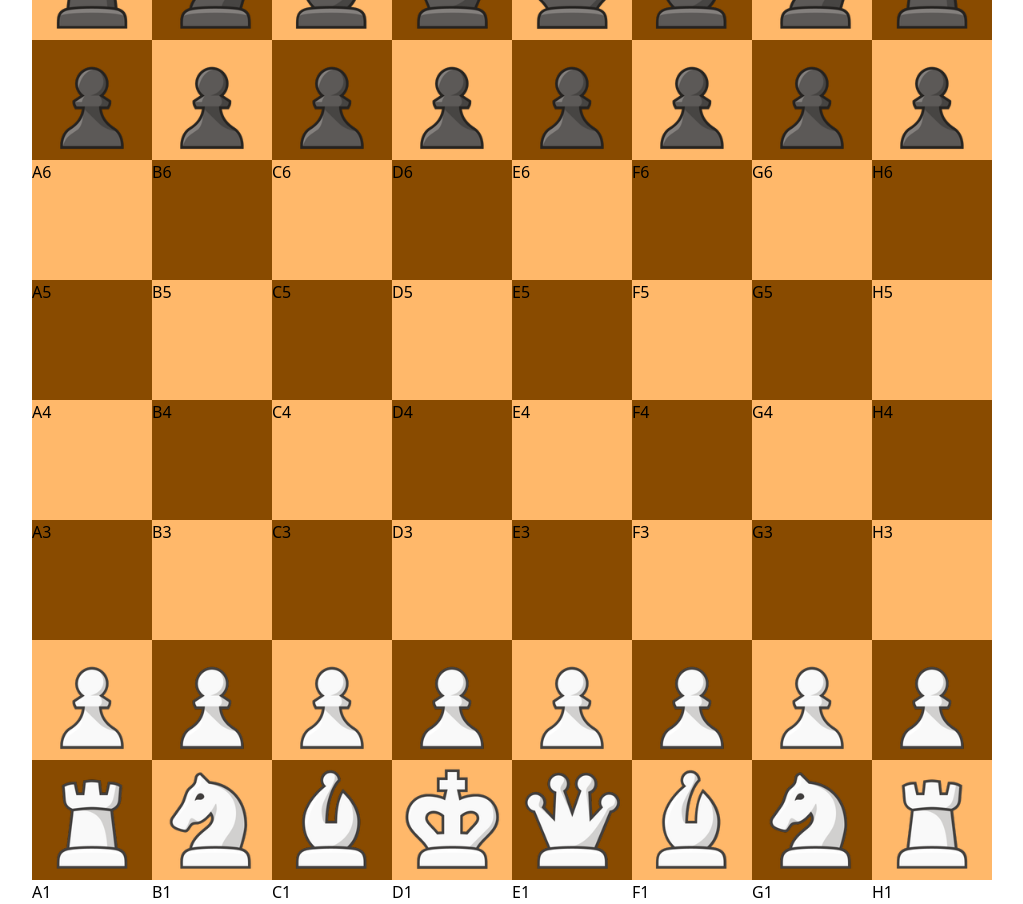
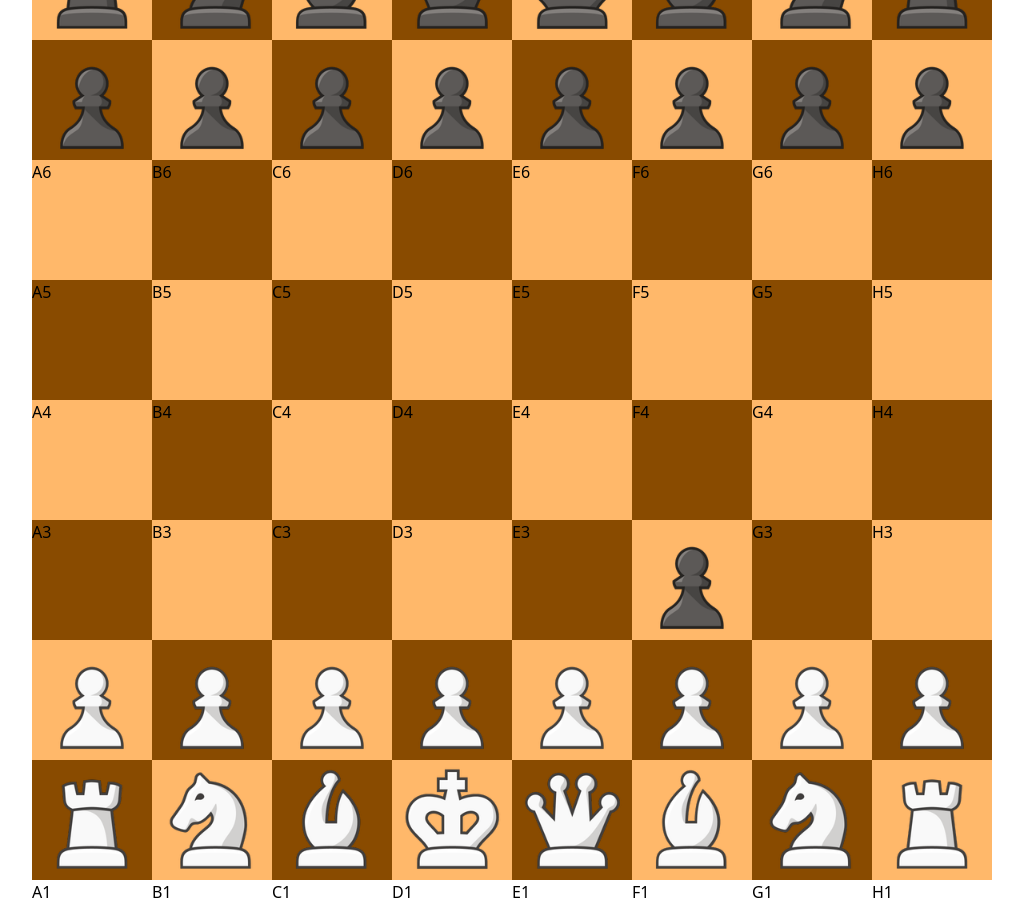
Before and after one commit to strikeriv/chess-ts, an Angular app: page / in a window 1280 px wide. Shown: the whole page, without its empty margins (128-1151 px from the left). Built offline with nearby package versions, Linux system fonts and the light colour scheme.

Commit message:
moves are calculated correctly now

```diff
--- a/src/app/features/board/models/board.model.ts
+++ b/src/app/features/board/models/board.model.ts
@@ -20,7 +20,7 @@ export const BaseBoard: Partial<Record<ChessSquare, Piece>> = {
   G2: WhitePawn,
   H2: WhitePawn,
 
-  // F3: WhitePawn,
+  F3: BlackPawn,
 
   // black
   A8: BlackRook,
--- a/src/app/features/board/piece/services/interfaces/moves.interface.ts
+++ b/src/app/features/board/piece/services/interfaces/moves.interface.ts
@@ -1,3 +1,4 @@
+import { ArrayNotation } from '../../../services/notation/interfaces/notation.interface';
 import { ChessSquare } from '../../../services/notation/models/notation.model';
 
 export interface MovingPiece {
@@ -6,9 +7,8 @@ export interface MovingPiece {
 }
 
 export interface IntermediaryMove {
-  x: number;
-  y: number;
   type: MoveType;
+  notation: ArrayNotation;
   predecessor?: ChessSquare; // used to make sure previous square is valid
 }
 
--- a/src/app/features/board/piece/services/moves.service.ts
+++ b/src/app/features/board/piece/services/moves.service.ts
@@ -1,9 +1,10 @@
 import { Injectable } from '@angular/core';
-import { Board, BoardTile } from '../../interfaces/board.interface';
+import { BoardTile } from '../../interfaces/board.interface';
 import { PieceColor, PieceType } from '../../models/pieces/piece.model';
+import { ArrayNotation } from '../../services/notation/interfaces/notation.interface';
+import { ChessSquare } from '../../services/notation/models/notation.model';
 import { NotationService } from '../../services/notation/notation.service';
 import { IntermediaryMove, Move, MoveType, MovingPiece } from './interfaces/moves.interface';
-import { ChessSquare } from '../../services/notation/models/notation.model';
 
 @Injectable()
 export class MovesService {
@@ -15,14 +16,13 @@ export class MovesService {
     const { color, type } = piece;
 
     const movingPiece: MovingPiece = {
-      direction: color === PieceColor.WHITE ? 1 : -1,
+      direction: color === PieceColor.WHITE ? -1 : 1,
       square: tile.square,
     };
 
     const moves: IntermediaryMove[] = [];
 
     if (type === PieceType.PAWN) {
-      // calculate moves for a pawn!
       moves.push(...this.calculatePawnMoves(movingPiece));
     }
 
@@ -36,8 +36,10 @@ export class MovesService {
     // array for valid moves
     const moves: IntermediaryMove[] = [
       {
-        x: 0,
-        y: direction * 1,
+        notation: {
+          x: direction * 1,
+          y: 0,
+        },
         type: MoveType.MOVE,
       }, // one step forward in correct direction for pawn
     ];
@@ -45,111 +47,123 @@ export class MovesService {
     // array for valid captures
     // is cleaned for only valid ones later
     const captures: IntermediaryMove[] = [
+      {
+        notation: { x: direction * 1, y: direction * 1 },
+        type: MoveType.CAPTURE,
+      }, // left capture
+      {
+        notation: { x: direction * 1, y: direction * -1 },
+        type: MoveType.CAPTURE,
+      }, // right capture
+
+      // en passant moves, way too complicated for right now
       // {
-      //   x: direction * 1,
-      //   y: direction * 1,
-      //   type: MoveType.CAPTURE,
-      // }, // left capture
-      // {
-      //   x: direction * 1,
-      //   y: direction * -1,
-      //   type: MoveType.CAPTURE,
-      // }, // right capture
-      // // en passant moves
-      // {
-      //   x: direction * 2,
-      //   y: direction * -1,
+      //   notation: { x: direction * 2, y: direction * -1 },
       //   type: MoveType.CAPTURE,
       // },
       // {
-      //   x: direction * 2,
-      //   y: direction * 1,
+      //   notation: { x: direction * 2, y: direction * 1 },
       //   type: MoveType.CAPTURE,
       // },
     ];
 
     // check to see if we are doing our first move. if so, allow  two spaces forward
     // only allowed on starting squares
-    // if (x === 1 || x === 6) {
-    //   const { x: pX, y: pY } = this.localMoveToAbsoluteMove(square, moves[0]);
-    //   console.log(moves[0], pX, pY, this.notationService.arrayToChessNotation(pX, pY), 'intermediaty');
-    //   moves.push({
-    //     x: direction * 2,
-    //     y: 0,
-    //     type: MoveType.MOVE,
-    //     predecessor: this.notationService.arrayToChessNotation(pX, pY),
-    //   });
-    // }
+    if (x === 1 || x === 6) {
+      const localNotation = this.localMoveToAbsoluteMove(square, moves[0])!; // will always be valid
 
-    const absoluteMoves = [...moves, ...captures].map((move) => this.localMoveToAbsoluteMove(square, move));
-    console.log(absoluteMoves, 'moves');
+      moves.push({
+        notation: { x: direction * 2, y: 0 },
+        type: MoveType.MOVE,
+        predecessor: this.notationService.arrayToChessNotation(localNotation.notation),
+      });
+    }
+
+    const absoluteMoves = [...moves, ...captures].map((move) => this.localMoveToAbsoluteMove(square, move)).filter((move): move is IntermediaryMove => move !== null);
+
     return absoluteMoves;
   }
 
   private calculateValidMoves(board: BoardTile[][], moves: IntermediaryMove[], movingTile: BoardTile): Move[] {
     const validMoves: Move[] = [];
 
-    console.log(moves, 'moves here');
-    console.log(this.notationService.arrayToChessNotation(1, 0));
-    // for (const move of moves) {
-    //   // we check the pieces on the tiles
-    //   const { x, y, type, predecessor } = move;
+    for (const move of moves) {
+      // we check the pieces on the tiles
+      const { notation, type, predecessor } = move;
+      const { x, y } = notation;
 
-    //   const tile = board[x][y];
+      const tile = board[x][y];
 
-    //   if (type === MoveType.MOVE) {
-    //     // cannot move if a piece is present already
-    //     console.log(tile, 'tile');
-    //     if (this.isTileMoveValid(tile)) {
-    //       // move is valid!
-    //       // but.. we need to check for starting move that can do 2
+      if (type === MoveType.MOVE) {
+        // cannot move if a piece is present already
+        if (this.isTileMoveValid(tile)) {
+          // move is valid!
+          // but.. we need to check for starting move that can do 2
 
-    //       if (predecessor) {
-    //         // check the preceding move!
-    //         console.log(move, 'has predecessor!');
-    //         const { x: pX, y: pY } = this.notationService.chessToArrayNotation(predecessor);
+          if (predecessor) {
+            // check the preceding move!
+            const { x: pX, y: pY } = this.notationService.chessToArrayNotation(predecessor);
 
-    //         const tile = board[pX][pY];
-    //         // only push as long as preceding move is valid
-    //         if (this.isTileMoveValid(tile)) {
-    //           validMoves.push(this.intermediaryMoveToMove(move));
-    //         }
-    //       }
+            const tile = board[pX][pY];
 
-    //       validMoves.push(this.intermediaryMoveToMove(move));
+            // only push as long as preceding move is valid
+            if (this.isTileMoveValid(tile)) {
+              validMoves.push(this.intermediaryMoveToMove(move));
+            }
+          } else {
+            validMoves.push(this.intermediaryMoveToMove(move));
+          }
+        }
 
-    //       continue;
-    //     }
-    //   }
+        continue;
+      }
 
-    //   // move is a capture
-    //   // can only capture if piece is opposite color, and when a piece exists
-    //   if (tile.piece) {
-    //     const color = tile.piece.color;
+      // move is a capture
+      // can only capture if piece is opposite color, and when a piece exists
+      if (tile.piece) {
+        const color = tile.piece.color;
 
-    //     if (color != movingTile.piece!.color) {
-    //       validMoves.push(this.intermediaryMoveToMove(move));
-    //     }
-    //   }
-    // }
+        if (color != movingTile.piece!.color) {
+          validMoves.push(this.intermediaryMoveToMove(move));
+        }
+      }
+    }
 
-    // console.log(validMoves, 'moves');
-    // return validMoves;
-
-    return [];
+    return validMoves;
   }
 
   // convert a move to it's absolute move based on tile
-  private localMoveToAbsoluteMove(square: ChessSquare, move: IntermediaryMove): IntermediaryMove {
+  // returns null when move is out of bounds (off the board)
+  private localMoveToAbsoluteMove(square: ChessSquare, move: IntermediaryMove): IntermediaryMove | null {
+    const { notation, predecessor, type } = move;
+    const { x: mX, y: mY } = notation;
+
     const { x, y } = this.notationService.chessToArrayNotation(square);
-    console.log(x, y, square, this.notationService.arrayToChessNotation(x, y), 'in covnersion');
-    const { x: mX, y: mY } = move;
-
-    return {
-      ...move,
+    const absoluteNotation: ArrayNotation = {
       x: x + mX,
       y: y + mY,
     };
+
+    if (this.isArrayNotationValid(absoluteNotation)) {
+      return {
+        type,
+        notation: absoluteNotation,
+        predecessor,
+      };
+    } else {
+      return null;
+    }
+  }
+
+  // checks to see if move is within board bounds
+  private isArrayNotationValid(notation: ArrayNotation): boolean {
+    try {
+      this.notationService.arrayToChessNotation(notation);
+
+      return true;
+    } catch {
+      return false;
+    }
   }
 
   // check to see if tile is occupied
@@ -159,10 +173,10 @@ export class MovesService {
 
   // intermediary move to move
   private intermediaryMoveToMove(move: IntermediaryMove): Move {
-    const { x, y, type } = move;
+    const { notation, type } = move;
 
     return {
-      square: this.notationService.arrayToChessNotation(x, y),
+      square: this.notationService.arrayToChessNotation(notation),
       type,
     };
   }
--- a/src/app/features/board/services/board.service.ts
+++ b/src/app/features/board/services/board.service.ts
@@ -1,9 +1,10 @@
 import { Injectable } from '@angular/core';
-import { Board, BoardRotation, BoardTile, TileColor } from '../interfaces/board.interface';
-import { NotationService } from './notation/notation.service';
-import { ChessSquare } from './notation/models/notation.model';
+import { Board, BoardTile, TileColor } from '../interfaces/board.interface';
 import { BaseBoard } from '../models/board.model';
 import { Piece } from '../models/pieces/piece.model';
+import { ArrayNotation } from './notation/interfaces/notation.interface';
+import { ChessSquare } from './notation/models/notation.model';
+import { NotationService } from './notation/notation.service';
 
 @Injectable()
 export class BoardService {
@@ -38,12 +39,13 @@ export class BoardService {
 
   private generateBoardRow(x: number): BoardTile[] {
     return Array.from({ length: 8 }).map((_, y) => {
-      const square = this.calculateTileSquare(x, y);
+      const notation: ArrayNotation = { x, y };
+      const square = this.calculateTileSquare(notation);
 
       return {
         id: x + y,
         square,
-        color: this.calculateTileColor(x, y),
+        color: this.calculateTileColor(notation),
         piece: this.calculateTilePiece(square),
 
         isSelected: false,
@@ -53,13 +55,15 @@ export class BoardService {
     });
   }
 
-  private calculateTileColor(x: number, y: number): TileColor {
+  private calculateTileColor(notation: ArrayNotation): TileColor {
+    const { x, y } = notation;
+
     const isDark = (x + y) % 2 !== 0;
     return isDark ? TileColor.DARK : TileColor.LIGHT;
   }
 
-  private calculateTileSquare(x: number, y: number): ChessSquare {
-    return this.notationService.arrayToChessNotation(x, y);
+  private calculateTileSquare(notation: ArrayNotation): ChessSquare {
+    return this.notationService.arrayToChessNotation(notation);
   }
 
   private calculateTilePiece(square: ChessSquare): Piece | undefined {
--- a/src/app/features/board/services/notation/notation.service.ts
+++ b/src/app/features/board/services/notation/notation.service.ts
@@ -12,7 +12,9 @@ export class NotationService {
    * but chess notation starts on the bottom left, so [0][0] is in fact A8, so [7][0] is A1
    */
 
-  arrayToChessNotation(x: number, y: number): ChessSquare {
+  arrayToChessNotation(notation: ArrayNotation): ChessSquare {
+    const { x, y } = notation;
+
     const rank = CHESS_RANKS[7 - x]; // this swaps the positions around to make notation start from bottom left
     const file = CHESS_FILES[y];
 
```
Also changed, not shown: src/app/features/board/board.component.ts (+16 -23 lines).
